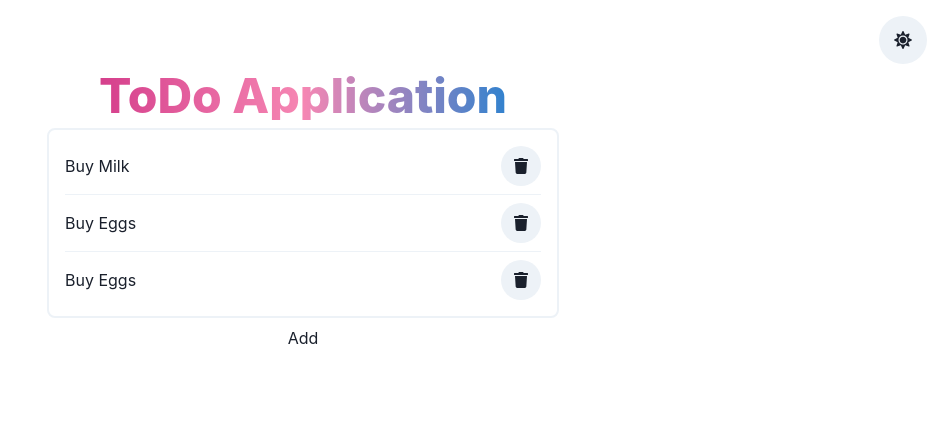
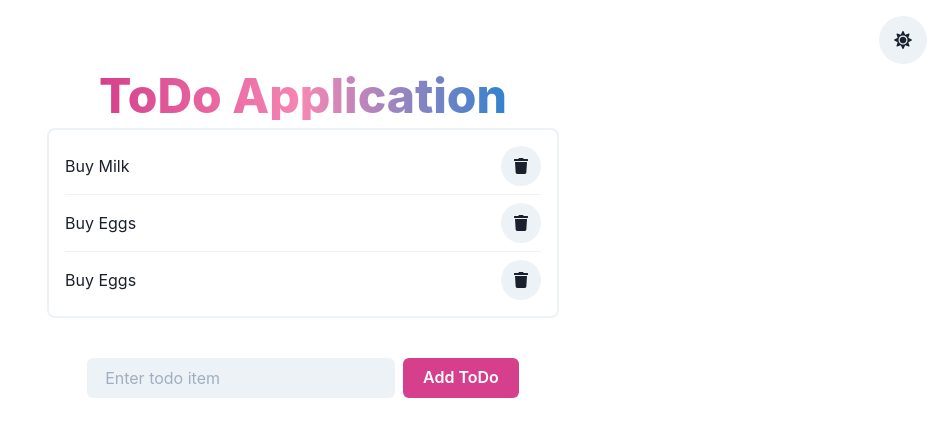
Before and after one commit to GeoBrodas/todo-chakra-react, a React (Create React App) app: page / in a window 1280 px wide. Shown: the top 436 px of the page, without its empty margins (337-1280 px from the left). Built offline with nearby package versions, Linux system fonts and the light colour scheme.

Commit message:
Add input

```diff
--- a/src/components/Addtodolist.jsx
+++ b/src/components/Addtodolist.jsx
@@ -1,7 +1,19 @@
+import { HStack, Button, Input } from '@chakra-ui/react'
 import React from 'react'
 
 function Addtodolist() {
-  return <div>Add</div>
+  function handleSubmit(event) {}
+
+  return (
+    <form onSubmit={handleSubmit}>
+      <HStack mt="8">
+        <Input variant="filled" placeholder="Enter todo item" />
+        <Button colorScheme="pink" px="8" type="submit">
+          Add ToDo
+        </Button>
+      </HStack>
+    </form>
+  )
 }
 
 export default Addtodolist
```
